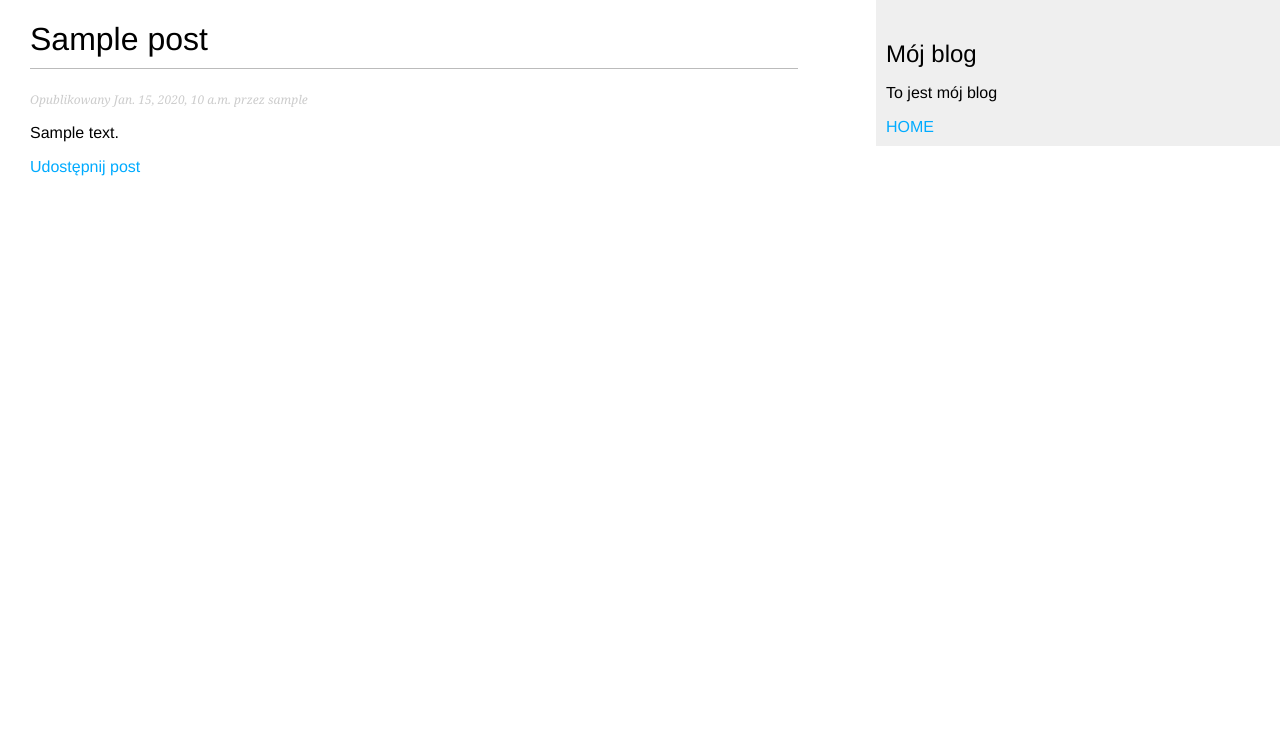
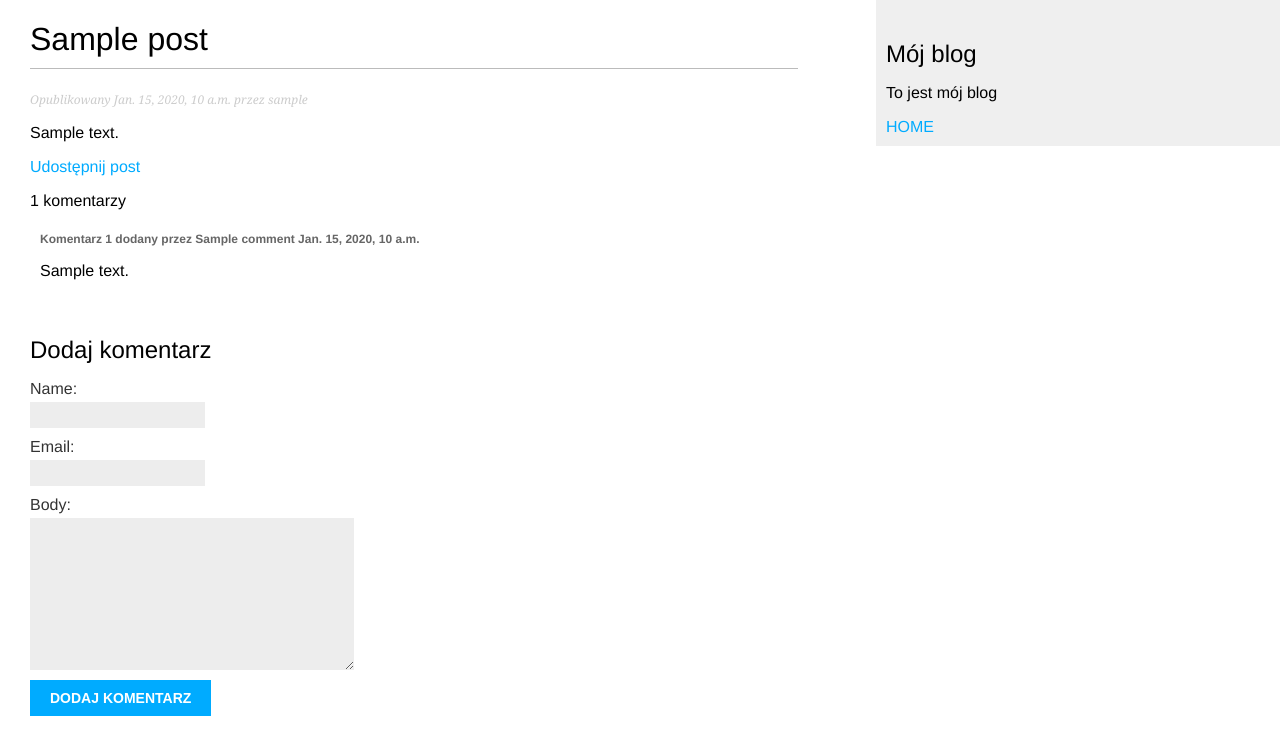
Before and after one commit to NazarukW/gruszku, a Django app: a page that uses blog/templates/blog/post/detail.html in a window 1280 px wide. Shown: the top 755 px of the page. Run offline with Django 5.2, Linux system fonts and the light colour scheme; tables that the repository leaves empty hold one stand-in row (values such as "Sample post").

Commit message:
working comment feature (view, comment & comment form, url, model)

```diff
--- a/blog/forms.py
+++ b/blog/forms.py
@@ -1,4 +1,5 @@
 from django import forms
+from .models import Comment
 
 
 class EmailPostForm(forms.Form):
@@ -7,3 +8,8 @@ class EmailPostForm(forms.Form):
     to = forms.EmailField()
     comment = forms.CharField(required=False,
                               widget=forms.Textarea)
+
+class CommentForm(forms.ModelForm):
+    class Meta:
+        model = Comment
+        fields = ('name', 'email', 'body')
--- a/blog/models.py
+++ b/blog/models.py
@@ -39,3 +39,20 @@ class Post(models.Model):
                                                  self.publish.month,
                                                  self.publish.day,
                                                  self.slug])
+class Comment(models.Model):
+    post = models.ForeignKey(Post,
+                             on_delete=models.CASCADE,
+                             related_name='comments')
+    name = models.CharField(max_length=80)
+    email = models.EmailField()
+    body = models.TextField()
+    created = models.DateTimeField(auto_now_add=True)
+    updated = models.DateTimeField(auto_now=True)
+    active = models.BooleanField(default=True)
+
+    class Meta:
+        ordering = ['-created']
+        indexes = [models.Index(fields=['-created']),]
+
+    def __str__(self):
+        return f"Komentarz dodany przez {self.name} dla posta {self.post}"
--- a/blog/templates/blog/post/detail.html
+++ b/blog/templates/blog/post/detail.html
@@ -13,4 +13,19 @@
             Udostępnij post
         </a>
     </p>
+    {% with comments.count as total_comments %}
+        {{ total_comments }} komentarzy
+    {% endwith %}
+    {% for comment in comments %}
+        <div class="comment">
+            <p class="info">
+                Komentarz {{ forloop.counter }} dodany przez {{ comment.name }}
+                {{ comment.created }}
+            </p>
+        {{ comment.body|linebreaks }}
+        </div>
+    {% empty %}
+        <p>Nie ma jeszcze komentarzy</p>
+    {% endfor %}
+    {% include "blog/post/includes/comment_form.html" %}
 {% endblock %}
--- /dev/null
+++ b/blog/templates/blog/post/includes/comment_form.html
@@ -0,0 +1,6 @@
+<h2>Dodaj komentarz</h2>
+<form action="{% url 'blog:post_comment' post.id %}" method="post">
+    {{ form.as_p }}
+    {% csrf_token %}
+    <p><input type="submit" value="Dodaj komentarz"></p>
+</form>
--- a/blog/urls.py
+++ b/blog/urls.py
@@ -9,4 +9,5 @@ urlpatterns = [
          views.post_detail,
          name='post_detail'),
     path('<int:post_id>/share/', views.post_share, name='post_share'),
+    path('<int:post_id>/comment/', views.post_comment, name='post_comment'),
 ]
--- a/blog/views.py
+++ b/blog/views.py
@@ -1,10 +1,11 @@
 from django.shortcuts import render, get_object_or_404, redirect
 from wn_django_learning import settings
-from .models import Post
+from .models import Post, Comment
 from django.core.paginator import Paginator, EmptyPage, PageNotAnInteger
 from django.views.generic import ListView, DetailView, CreateView, UpdateView, DeleteView
-from .forms import EmailPostForm
+from .forms import EmailPostForm, CommentForm
 from django.core.mail import send_mail
+from django.views.decorators.http import require_POST
 
 
 class PostListView(ListView):
@@ -36,10 +37,15 @@ def post_detail(request, year, month, day, post):
                              publish__month=month,
                              publish__day=day
                              )
-
+    # Lista aktywnych komentarzy posta
+    comments = post.comments.filter(active=True)
+    #formularz dodawania komentarza
+    form = CommentForm()
     return render(request,
                   "blog/post/detail.html",
-                  {'post': post})
+                  {'post': post,
+                   'comments': comments,
+                   'form': form})
 
 def post_share(request, post_id):
     post = get_object_or_404(Post, id=post_id, status=Post.Status.PUBLISHED)
@@ -58,3 +64,20 @@ def post_share(request, post_id):
     else:
         form = EmailPostForm()
     return render(request, 'blog/post/share.html', {'post': post, 'form': form, 'sent': sent})
+
+@require_POST
+def post_comment(request, post_id):
+    post = get_object_or_404(Post, id=post_id, status=Post.Status.PUBLISHED)
+    comment = None
+    form = CommentForm(data=request.POST)
+    if form.is_valid():
+        # Utwórz obiekt komentarza bez zapisywania
+        comment = form.save(commit=False)
+        #przypisz post do komentarza
+        comment.post = post
+        # zapisz komentarz do bazy danych
+        comment.save()
+    return render(request, "blog/post/comment.html",
+                  {'post': post,
+                   'form': form,
+                   'comment': comment})
```
Also changed, not shown: blog/admin.py (+7 -1 lines), blog/templates/blog/post/comment.html (added, +12 -0 lines).
